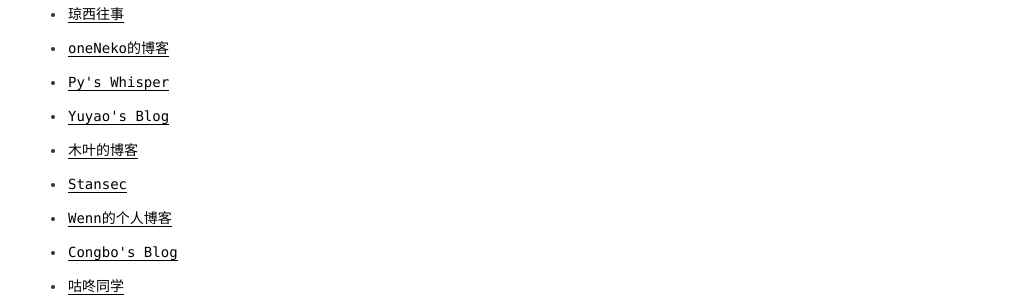
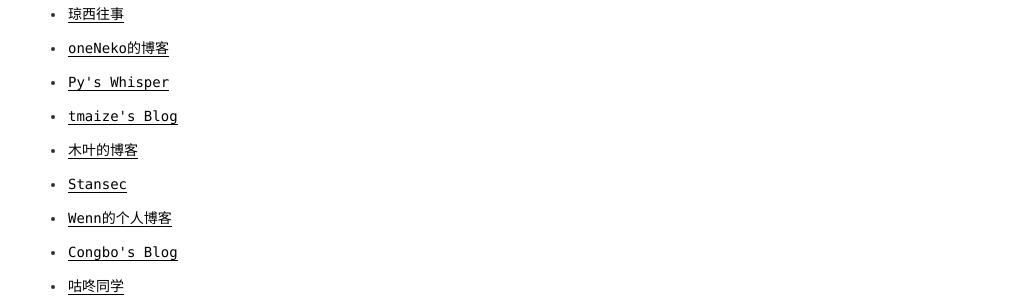
Before and after one commit to JustinHuber/justinhuber.github.io, a Jekyll site: the page built from pages/links.md, in a window 1280 px wide. Shown: the part 477-777 px from the top of the page, without its empty margins (250-1280 px from the left). Built offline with Jekyll 4.4.1, drawn with Linux system fonts in a browser that asks for light colours; comment, search, counter and statistics services are not loaded.

Commit message:
Update _config.yml

```diff
--- a/_config.yml
+++ b/_config.yml
@@ -72,8 +72,8 @@ links:
     url: https://blog.oneneko.com
   - title: Py's Whisper
     url: https://whisper.pyliubaolin.top
-  - title: Yuyao's Blog
-    url: http://hellocode.ink
+  - title: tmaize's Blog
+    url: https://blog.tmaize.net/
   - title: 木叶的博客
     url: https://muye.ml
   - title: Stansec
```
